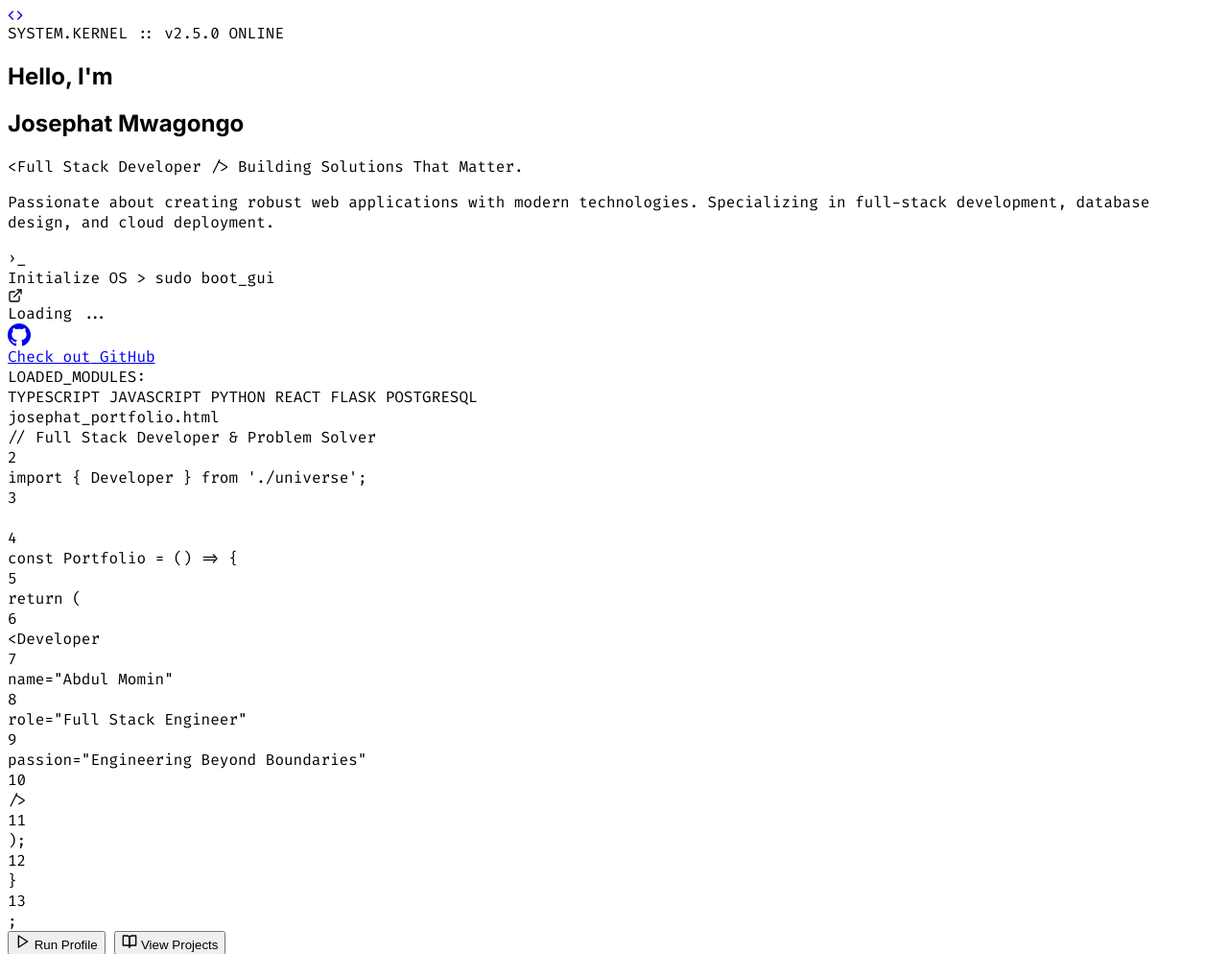
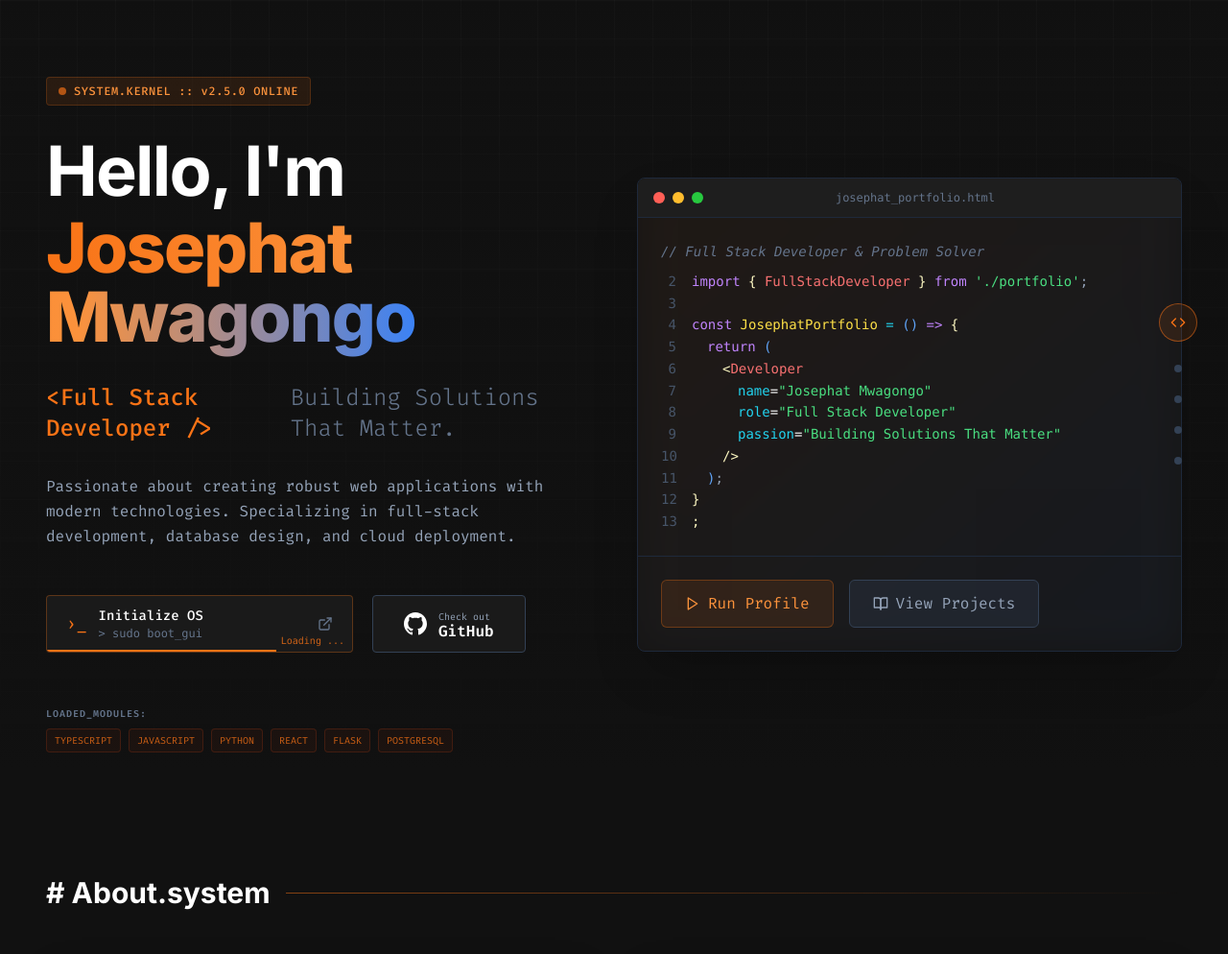
Before and after one commit to ja154/prtfo, a Flask app: page / in a window 1280 px wide. Shown: the top 994 px of the page at 96% size. Run offline with Flask 3, Linux system fonts and the light colour scheme; some libraries are stand-ins or nearby versions.

Commit message:
Fix: Add Tailwind CSS and correct personal details for Josephat Mwagongo

```diff
--- a/templates/index.html
+++ b/templates/index.html
@@ -1,6 +1,16 @@
-<div class="min-h-screen bg-[#111111] text-slate-300 font-mono relative selection:bg-orange-500/30 overflow-x-hidden" style="font-family: 'Fira Code', monospace;">
+<!DOCTYPE html>
+<html lang="en">
+<head>
+    <meta charset="UTF-8">
+    <meta name="viewport" content="width=device-width, initial-scale=1.0">
+    <title>Josephat Mwagongo - Full Stack Developer</title>
+    <!-- Tailwind CSS CDN -->
+    <script src="https://cdn.tailwindcss.com"></script>
     <!-- Fonts -->
     <link href="https://fonts.googleapis.com/css2?family=Fira+Code:wght@300;400;500;600&family=Inter:wght@400;600;700;800&display=swap" rel="stylesheet">
+</head>
+<body>
+<div class="min-h-screen bg-[#111111] text-slate-300 font-mono relative selection:bg-orange-500/30 overflow-x-hidden" style="font-family: 'Fira Code', monospace;">
     <style>
         .font-sans-heading { font-family: 'Inter', sans-serif; }
         .bg-grid-pattern {
@@ -131,9 +141,9 @@
                             <span class="text-slate-600 select-none w-8 text-right pr-4">2</span>
                             <div>
                                 <span class="text-purple-400">import</span>
-                                <span class="text-yellow-100">{</span> <span class="text-red-400">Developer</span> <span class="text-yellow-100">}</span>
+                                <span class="text-yellow-100">{</span> <span class="text-red-400">FullStackDeveloper</span> <span class="text-yellow-100">}</span>
                                 <span class="text-purple-400">from</span>
-                                <span class="text-green-400">'./universe'</span><span class="text-slate-400">;</span>
+                                <span class="text-green-400">'./portfolio'</span><span class="text-slate-400">;</span>
                             </div>
                         </div>
                         <div class="flex">
@@ -143,7 +153,7 @@
                         <div class="flex">
                             <span class="text-slate-600 select-none w-8 text-right pr-4">4</span>
                             <div>
-                                <span class="text-purple-400">const</span> <span class="text-yellow-300">Portfolio</span> <span class="text-cyan-400">=</span> <span class="text-blue-400">()</span> <span class="text-purple-400">=></span> <span class="text-yellow-100">{</span>
+                                <span class="text-purple-400">const</span> <span class="text-yellow-300">JosephatPortfolio</span> <span class="text-cyan-400">=</span> <span class="text-blue-400">()</span> <span class="text-purple-400">=></span> <span class="text-yellow-100">{</span>
                             </div>
                         </div>
                         <div class="flex">
@@ -161,19 +171,19 @@
                         <div class="flex">
                             <span class="text-slate-600 select-none w-8 text-right pr-4">7</span>
                             <div class="pl-12">
-                                <span class="text-cyan-400">name</span><span class="text-white">=</span><span class="text-green-400">"Abdul Momin"</span>
+                                <span class="text-cyan-400">name</span><span class="text-white">=</span><span class="text-green-400">"Josephat Mwagongo"</span>
                             </div>
                         </div>
                         <div class="flex">
                             <span class="text-slate-600 select-none w-8 text-right pr-4">8</span>
                             <div class="pl-12">
-                                <span class="text-cyan-400">role</span><span class="text-white">=</span><span class="text-green-400">"Full Stack Engineer"</span>
+                                <span class="text-cyan-400">role</span><span class="text-white">=</span><span class="text-green-400">"Full Stack Developer"</span>
                             </div>
                         </div>
                         <div class="flex">
                             <span class="text-slate-600 select-none w-8 text-right pr-4">9</span>
                             <div class="pl-12">
-                                <span class="text-cyan-400">passion</span><span class="text-white">=</span><span class="text-green-400">"Engineering Beyond Boundaries"</span>
+                                <span class="text-cyan-400">passion</span><span class="text-white">=</span><span class="text-green-400">"Building Solutions That Matter"</span>
                             </div>
                         </div>
                         <div class="flex">
@@ -694,7 +704,7 @@
                                 <label for="message" class="block text-sm font-medium text-slate-400 mb-2">Message:</label>
                                 <textarea id="message" name="message" rows="5" class="w-full px-4 py-3 bg-slate-800 border border-slate-700 rounded-md focus:outline-none focus:ring-2 focus:ring-orange-500 text-white" placeholder="Your message..." required></textarea>
                             </div>
-                            <button type="submit" class="w-full px-6 py-3 bg-orange-500 text-white font-bold rounded-md hover:bg-orange-600 transition-colors flex items-center justify-center gap-2">
+                            <button type="submit" class="w-full px-6 py-3 bg-orange-500 text-white font-bold rounded-md hover:bg-orange-600 transition-colors flex items-center justify-center gap-2" onclick="this.form.submit(); return false;">
                                 <svg xmlns="http://www.w3.org/2000/svg" width="20" height="20" viewBox="0 0 24 24" fill="none" stroke="currentColor" stroke-width="2" stroke-linecap="round" stroke-linejoin="round"><line x1="22" y1="2" x2="11" y2="13"></line><polygon points="22 2 15 22 11 13 2 9 22 2"></polygon></svg>
                                 Send Message
                             </button>
@@ -708,9 +718,12 @@
 
     <!-- Footer -->
     <footer class="text-center py-12 text-slate-500 text-sm">
-        <p>&copy; 2024 Abdul Momin. All rights reserved.</p>
+        <p>&copy; 2025 Josephat Mwagongo. All rights reserved.</p>
         <p>Built with <span class="text-red-500">❤️</span> and Code</p>
     </footer>
+</div>
+</body>
+</html>
 
     <!-- JavaScript for dynamic elements -->
     <script>
```
